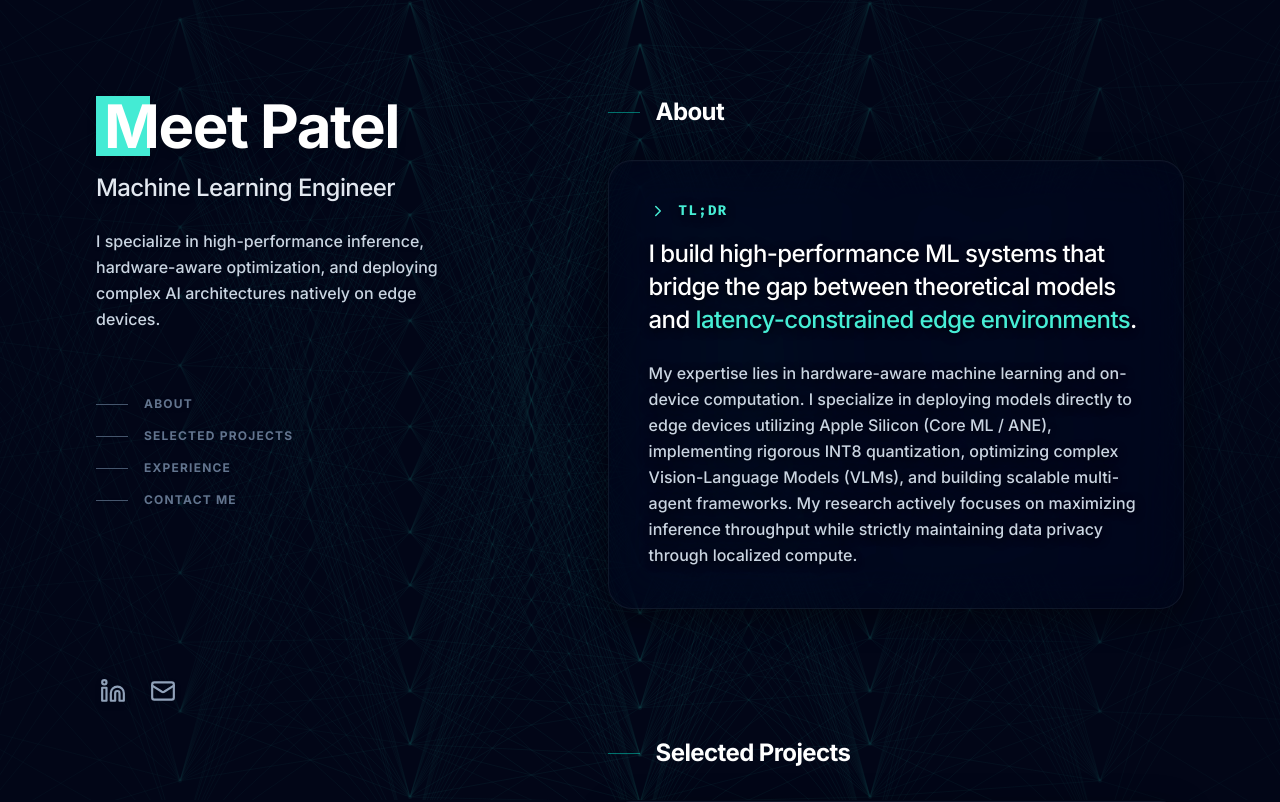
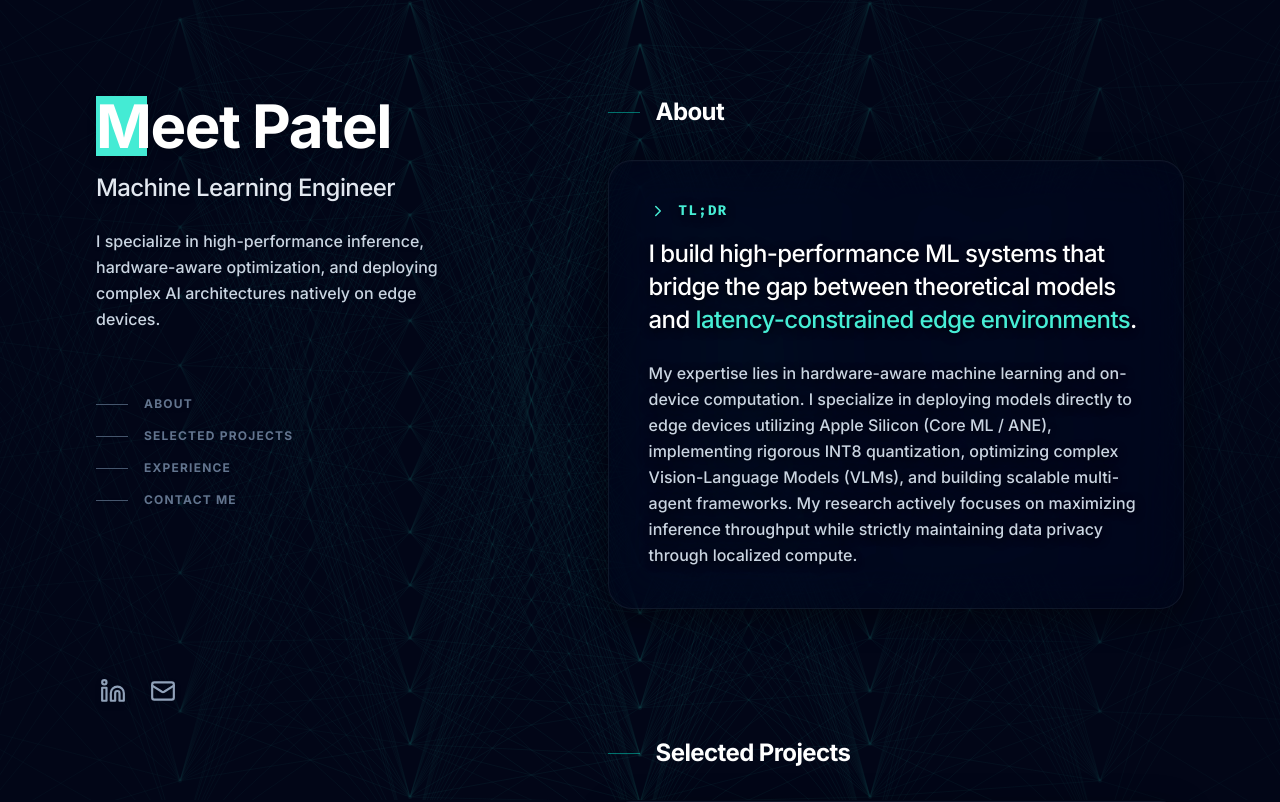
Before and after one commit to MeetPatel41011/Portfolio, a Next.js app: page / in a window 1280 px wide. Shown: the top 802 px of the page. Built offline with nearby package versions, Linux system fonts and the light colour scheme.

Commit message:
fix padding alignment in name

```diff
--- a/src/app/page.tsx
+++ b/src/app/page.tsx
@@ -45,7 +45,7 @@ export default function Home() {
                   style={{ width: highlightWidth }}
                   className="absolute inset-y-0 left-0 bg-[#44ebd4] -z-10"
                 />
-                <span className="px-2">
+                <span>
                   Meet Patel
                 </span>
               </h1>
```
